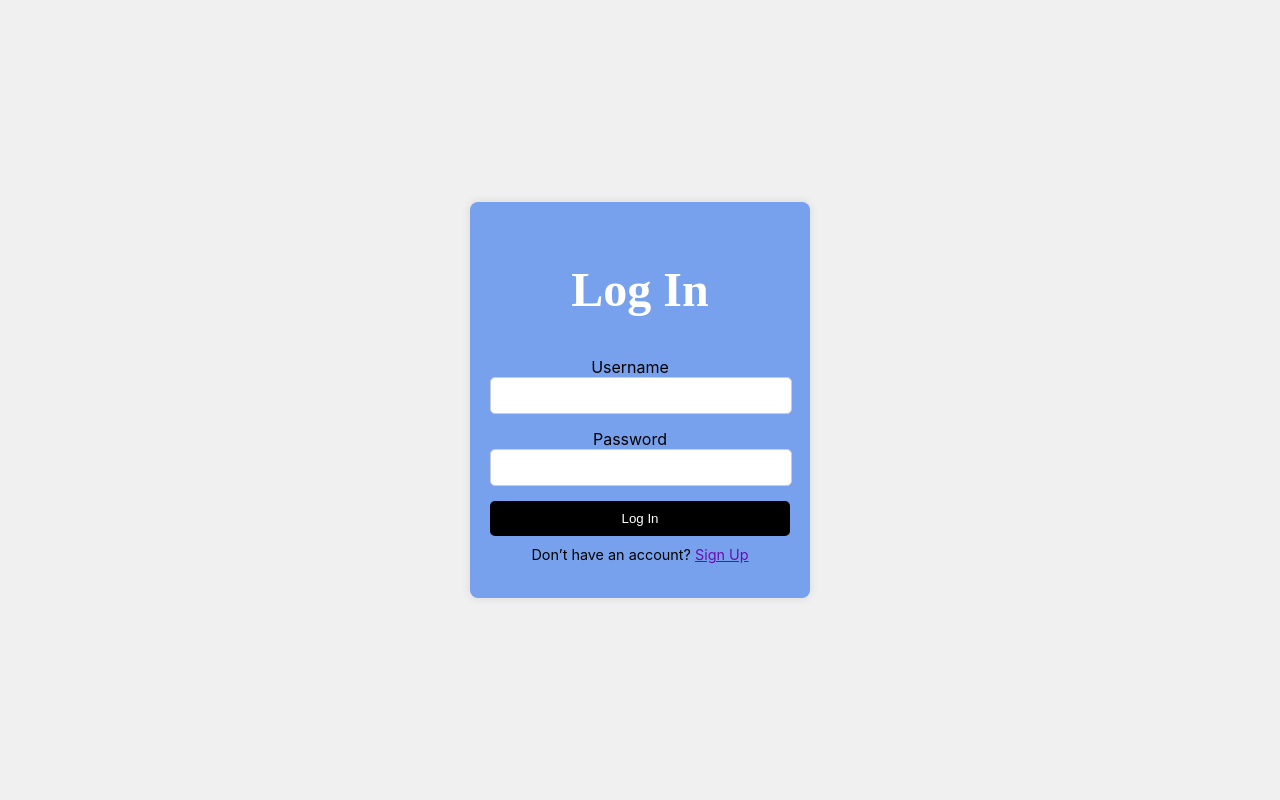
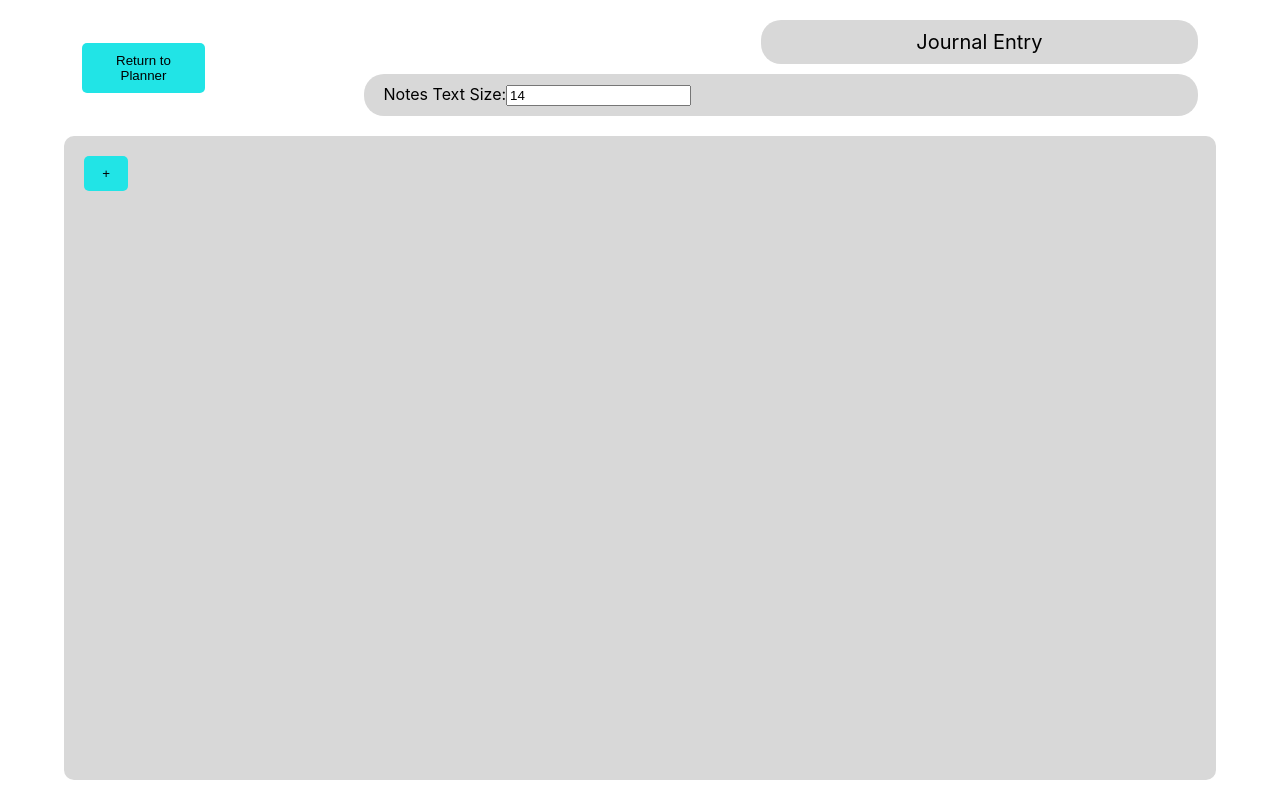
Before and after one commit to gregoryweber/ucsd-cse110-planner-journal, a React (Create React App) app in the folder client/: page / in a window 1280 px wide. Built offline with nearby package versions, Linux system fonts and the light colour scheme.

Commit message:
Changed text size option from dropdown menu to input field

```diff
--- a/client/src/App.tsx
+++ b/client/src/App.tsx
@@ -1,19 +1,21 @@
 // src/App.tsx
 import React, { useState } from "react";
-import Login from "./Components/LoginSignUpPage/Login";
-import SignUp from "./Components/LoginSignUpPage/SignUp";
+import Login from "./components/LoginSignUpPage/Login";
+import SignUp from "./components/LoginSignUpPage/SignUp";
+import JournalPage from "./components/Journal-Page";
 
 const App: React.FC = () => {
   const [showSignUp, setShowSignUp] = useState(false);
 
   return (
-    <div className="center-container">
-      {showSignUp ? (
-        <SignUp goToLogin={() => setShowSignUp(false)} />
-      ) : (
-        <Login goToSignUp={() => setShowSignUp(true)} />
-      )}
-    </div>
+    <JournalPage />
+    // <div className="center-container">
+    //   {showSignUp ? (
+    //     <SignUp goToLogin={() => setShowSignUp(false)} />
+    //   ) : (
+    //     <Login goToSignUp={() => setShowSignUp(true)} />
+    //   )}
+    // </div>
   );
 };
 
--- a/client/src/components/Journal-Page.tsx
+++ b/client/src/components/Journal-Page.tsx
@@ -18,10 +18,6 @@ const JournalPage: React.FC = () => {
     setSections([...sections, newSection]);
     setDisplayCreateSection(false);
   }
-
-  const handleChangeTextSize = (e: React.ChangeEvent<HTMLSelectElement>) => {
-    setTextSize(Number(e.target.value));
-  };
 
   const handleSectionSelection = (section: Section) => {
     setSectionSelection(section.name);
@@ -99,12 +95,20 @@ const JournalPage: React.FC = () => {
           }}>
             Notes Text Size:
           </h3>
-          <select value={textSize} onChange={handleChangeTextSize}>
-            <option value={12}>12</option>
-            <option value={14}>14</option>
-            <option value={16}>16</option>
-            <option value={18}>18</option>
-          </select>
+
+          <form>
+          <input
+            required
+            type="text"
+            className="form-control"
+            id="textSize"
+            data-testid="textSize"
+            value={textSize}
+            onChange={(e) => {
+              setTextSize(Number(e.target.value))
+            }}
+          ></input>
+          </form>
         </div>
       </div>
     </div>
```
